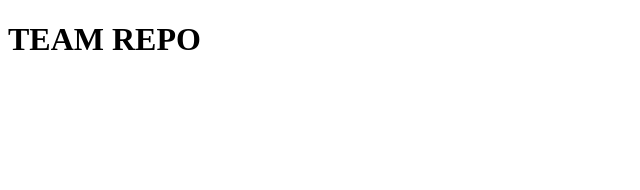
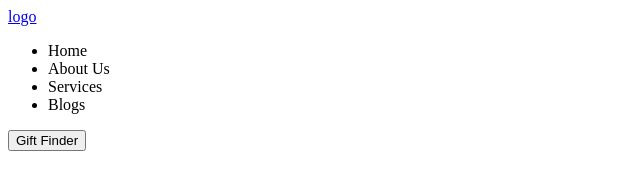
Before and after one commit to GrygoriyChernish/fson45-group-05-06, a plain HTML site: page index.html in a window 1280 px wide. Shown: the whole page, without its empty margins (0-640 px from the left). Drawn offline with Linux system fonts and the light colour scheme.

Commit message:
header +

```diff
--- a/index.html
+++ b/index.html
@@ -7,6 +7,17 @@
   <title>Document</title>
 </head>
 <body>
-  <h1>TEAM REPO</h1>
+  <header>
+    <a href="#!">logo</a>
+    <nav>
+      <ul>
+        <li>Home</li>
+        <li>About Us</li>
+        <li>Services</li>
+        <li>Blogs</li>
+      </ul>
+    </nav>
+    <button>Gift Finder</button>
+  </header>
 </body>
 </html>
```
